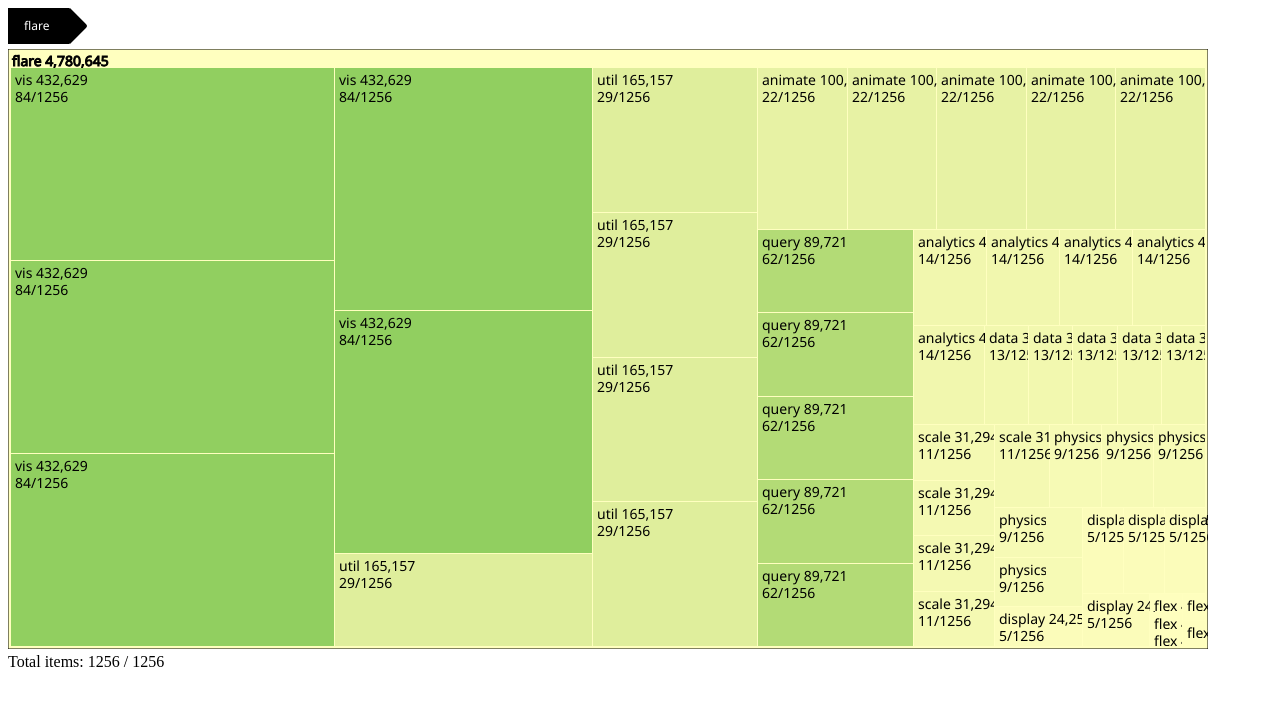
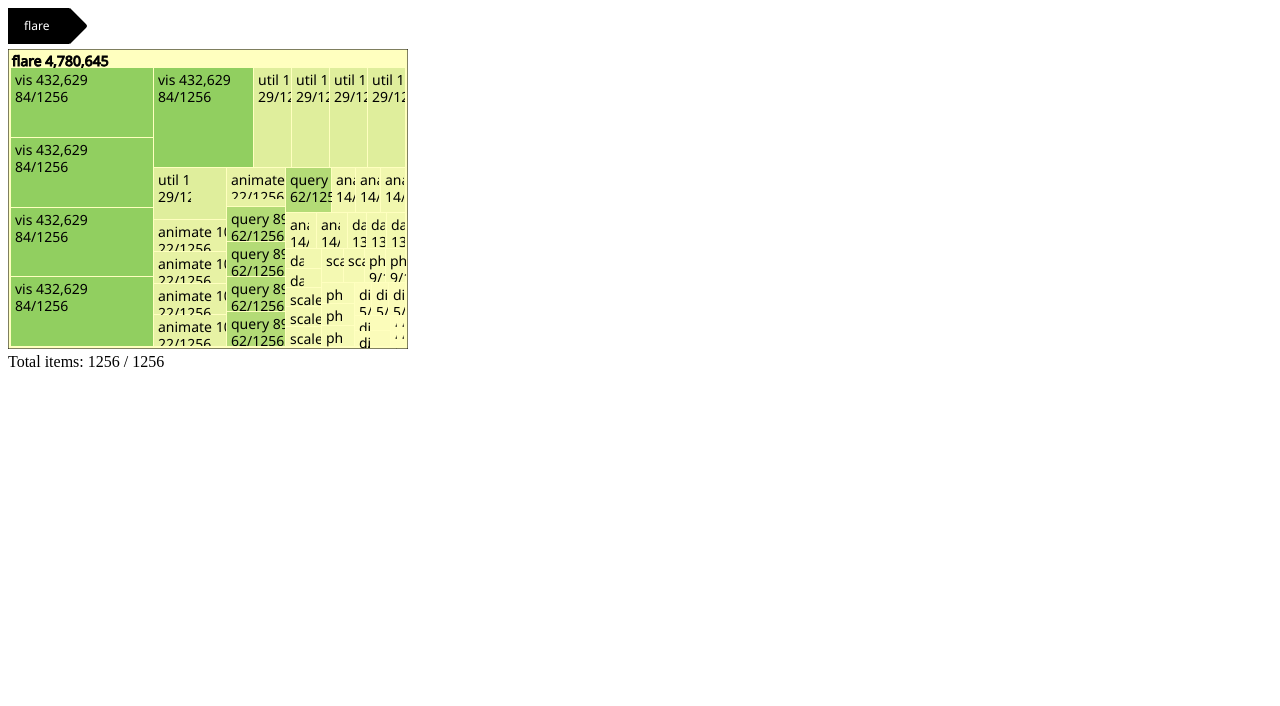
Before and after one commit to jquintozamora/react-d3-treemap, a React app: page / in a window 1280 px wide. Shown: the top 706 px of the page. Built offline with nearby package versions, Linux system fonts and the light colour scheme; the HTML template or start-up script is replaced by a standard one.

Commit message:
css changes

```diff
--- a/app/src/containers/App.tsx
+++ b/app/src/containers/App.tsx
@@ -6,13 +6,13 @@ export default class App extends React.Component<{}, {}> {
     public render() {
         return (
             <TreeMap
-                height={600}
-                width={1200}
+                height={300}
+                width={400}
                 data={data}
                 // bgColorRangeLow={"#007AFF"}
                 // bgColorRangeHigh={"#FFF500"}
-                 bgColorRangeLow={"#FFFFBF"}
-                 bgColorRangeHigh={"#91CF60"}
+                bgColorRangeLow={"#FFFFBF"}
+                bgColorRangeHigh={"#91CF60"}
             />
         );
     }
```
